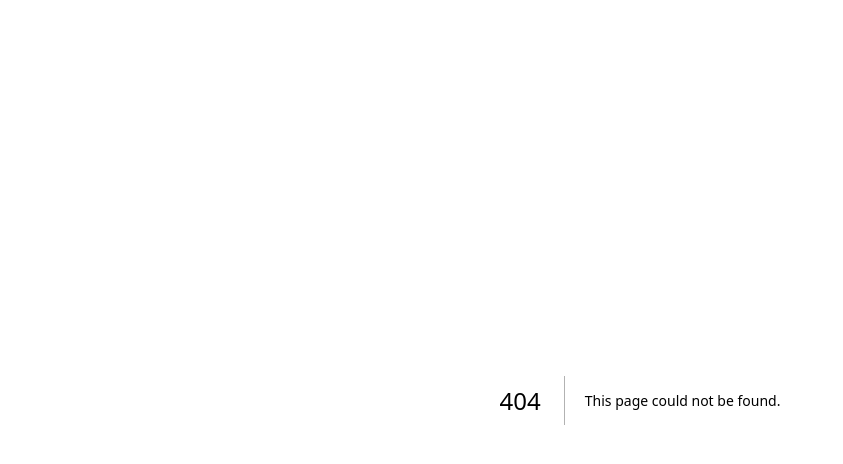
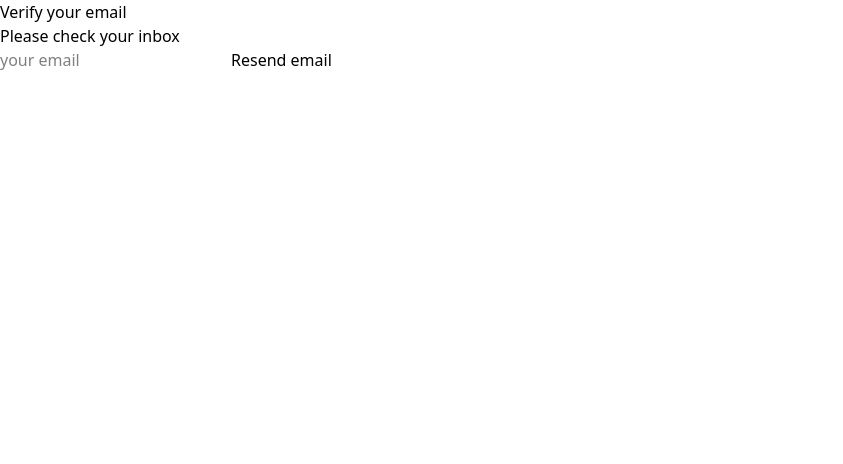
Before and after one commit to ApisitKhakmueang/booking-conference-room, a Next.js app in the folder front-end/: page /user/verify-email in a window 1280 px wide. Before the commit this address had no page. Shown: the top 464 px of the page, without its empty margins (0-843 px from the left). Built offline with nearby package versions, Linux system fonts and the light colour scheme; no server answers.

Commit message:
Create resend verify email page

```diff
--- /dev/null
+++ b/front-end/src/app/user/verify-email/page.tsx
@@ -0,0 +1,35 @@
+'use client'
+
+import { createClient } from '@/lib/supabase/client'
+import { useState } from 'react'
+
+export default function VerifyEmailPage() {
+  const supabase = createClient()
+
+  const [email, setEmail] = useState('')
+
+  const resend = async () => {
+    await supabase.auth.resend({
+      type: 'signup',
+      email,
+    })
+    alert('Verification email sent')
+  }
+
+  return (
+    <div>
+      <h1>Verify your email</h1>
+      <p>Please check your inbox</p>
+
+      <input
+        placeholder="your email"
+        value={email}
+        onChange={e => setEmail(e.target.value)}
+      />
+
+      <button onClick={resend}>
+        Resend email
+      </button>
+    </div>
+  )
+}
```
